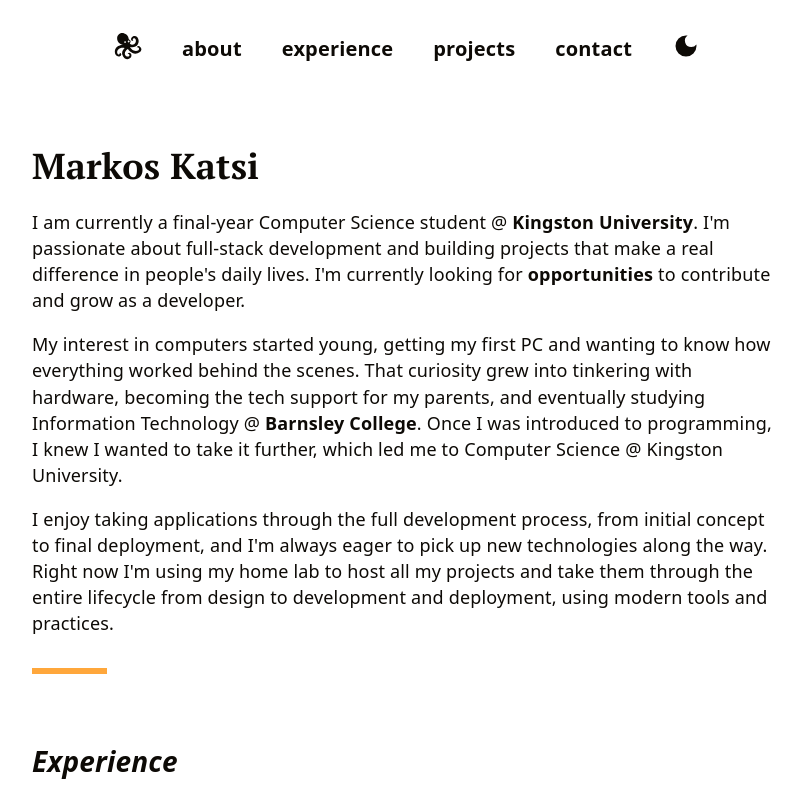
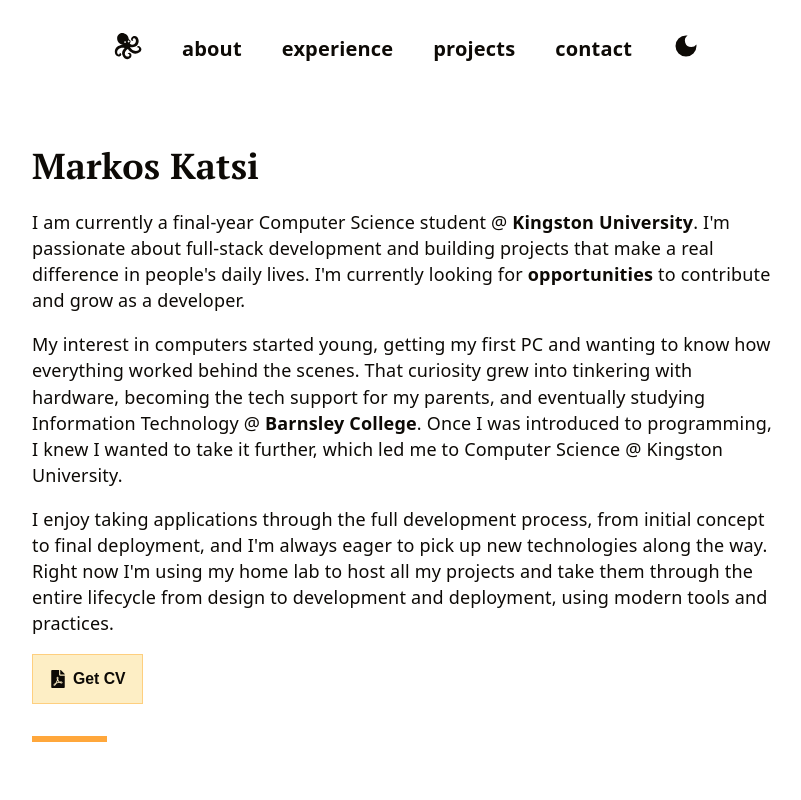
Before and after one commit to markoskatsi/mark0scom, a React (Vite) app: page / in a window 1280 px wide. Shown: the top 800 px of the page, without its empty margins (233-1034 px from the left). Built offline with nearby package versions, Linux system fonts and the light colour scheme.

Commit message:
Returning isSuccess in api file and also added get cv form

```diff
--- a/src/api/API.ts
+++ b/src/api/API.ts
@@ -7,6 +7,13 @@ const apiClient = axios.create({
 });
 
 export const API = {
-  post: <T>(endpoint: string, data: unknown) =>
-    apiClient.post<T>(endpoint, data).then((res) => res.data),
+  post: <T>(
+    endpoint: string,
+    data?: unknown,
+    params?: Record<string, unknown>,
+  ) =>
+    apiClient.post<T>(endpoint, data, { params }).then((result) => ({
+      isSuccess: result.status >= 200 && result.status < 300,
+      data: result.data,
+    })),
 };
--- a/src/sections/About.tsx
+++ b/src/sections/About.tsx
@@ -1,9 +1,34 @@
 import { personal } from "../data/personal";
 import { education } from "../data/education";
+import { Icon } from "../ui/Icon";
+import { Button } from "../ui/Button";
+import { useState } from "react";
+import { API } from "../api/API";
 
 const About = () => {
-  const kingston = education[0];
-  const barnsley = education[1];
+  const kingston = education.find(
+    (e) => e.institution === "Kingston University",
+  )!;
+  const barnsley = education.find((e) => e.institution === "Barnsley College")!;
+
+  const [email, setEmail] = useState("");
+  const [showForm, setShowForm] = useState(false);
+  const [status, setStatus] = useState<
+    "idle" | "typing" | "sending" | "sent" | "error"
+  >("idle");
+
+  const handleSubmit = async (e: React.FormEvent) => {
+    e.preventDefault();
+    setStatus("sending");
+    const response = await API.post("/cv", undefined, { email });
+    if (response.isSuccess) {
+      setEmail("");
+      setShowForm(false);
+      setStatus("sent");
+    } else {
+      setStatus("error");
+    }
+  };
 
   return (
     <section id="about">
@@ -31,6 +56,35 @@ const About = () => {
         my projects and take them through the entire lifecycle from design to
         development and deployment, using modern tools and practices.
       </p>
+      <Button variant="square" onClick={() => setShowForm(!showForm)}>
+        <Icon.PDF />
+        Get CV
+      </Button>
+      {status === "sent" && (
+        <p style={{ color: "green" }}>CV sent! Please check your inbox.</p>
+      )}
+      {showForm && (
+        <form onSubmit={handleSubmit}>
+          <label htmlFor="email">Enter your email to receive my CV:</label>
+          <input
+            type="email"
+            id="email"
+            name="email"
+            value={email}
+            onChange={(e) => setEmail(e.target.value)}
+            required
+          />
+
+          <Button type="submit">
+            {status === "sending" ? "Sending..." : "Send"}
+          </Button>
+          {status === "error" && (
+            <p style={{ color: "red" }}>
+              Something went wrong. Please try again.
+            </p>
+          )}
+        </form>
+      )}
     </section>
   );
 };
--- a/src/ui/Button.scss
+++ b/src/ui/Button.scss
@@ -1,6 +1,9 @@
 button {
   display: inline-flex;
   align-items: center;
+  color: var(--text-h);
+  gap: 6px;
+  line-height: 1;
   padding: 8px 18px;
   border-radius: 999px;
   border: none;
@@ -17,6 +20,13 @@ button {
   &.primary {
     background: var(--accent);
     color: var(--bg);
+  }
+
+  &.square {
+    border-radius: 0px;
+    border: 1px solid var(--accent-border);
+    background: var(--accent-bg);
+    padding: 15px 16px;
   }
 }
 
--- a/src/ui/Button.tsx
+++ b/src/ui/Button.tsx
@@ -4,12 +4,14 @@ export const Button = ({
   children,
   variant = "primary",
   href,
+  onClick,
   type = "button",
   disabled = false,
 }: {
   children: React.ReactNode;
-  variant?: "primary" | "outline" | "contact-icon";
+  variant?: "primary" | "outline" | "contact-icon" | "square";
   href?: string;
+  onClick?: () => void;
   type?: "button" | "submit" | "reset";
   disabled?: boolean;
 }) => {
@@ -26,7 +28,12 @@ export const Button = ({
     );
   } else {
     return (
-      <button className={variant} disabled={disabled} type={type}>
+      <button
+        className={variant}
+        disabled={disabled}
+        type={type}
+        onClick={onClick}
+      >
         {children}
       </button>
     );
--- a/src/ui/Icon.tsx
+++ b/src/ui/Icon.tsx
@@ -13,6 +13,7 @@ import { GiFox } from "react-icons/gi";
 import { GiPanda } from "react-icons/gi";
 import { MdLightMode } from "react-icons/md";
 import { MdDarkMode } from "react-icons/md";
+import { FaFilePdf } from "react-icons/fa";
 import "./Icon.scss";
 
 export const Icon = ({ children }: { children: React.ReactNode }) => {
@@ -59,6 +60,14 @@ function SCSS({ size = 18 }: { size?: number }) {
   return (
     <span title="SCSS" className="icon">
       <BsFiletypeScss size={size} />
+    </span>
+  );
+}
+
+function PDF({ size = 18 }: { size?: number }) {
+  return (
+    <span title="Download CV" className="icon">
+      <FaFilePdf size={size} />
     </span>
   );
 }
@@ -180,3 +189,4 @@ Icon.Fox = Fox;
 Icon.Panda = Panda;
 Icon.Light = Light;
 Icon.Dark = Dark;
+Icon.PDF = PDF;
```
